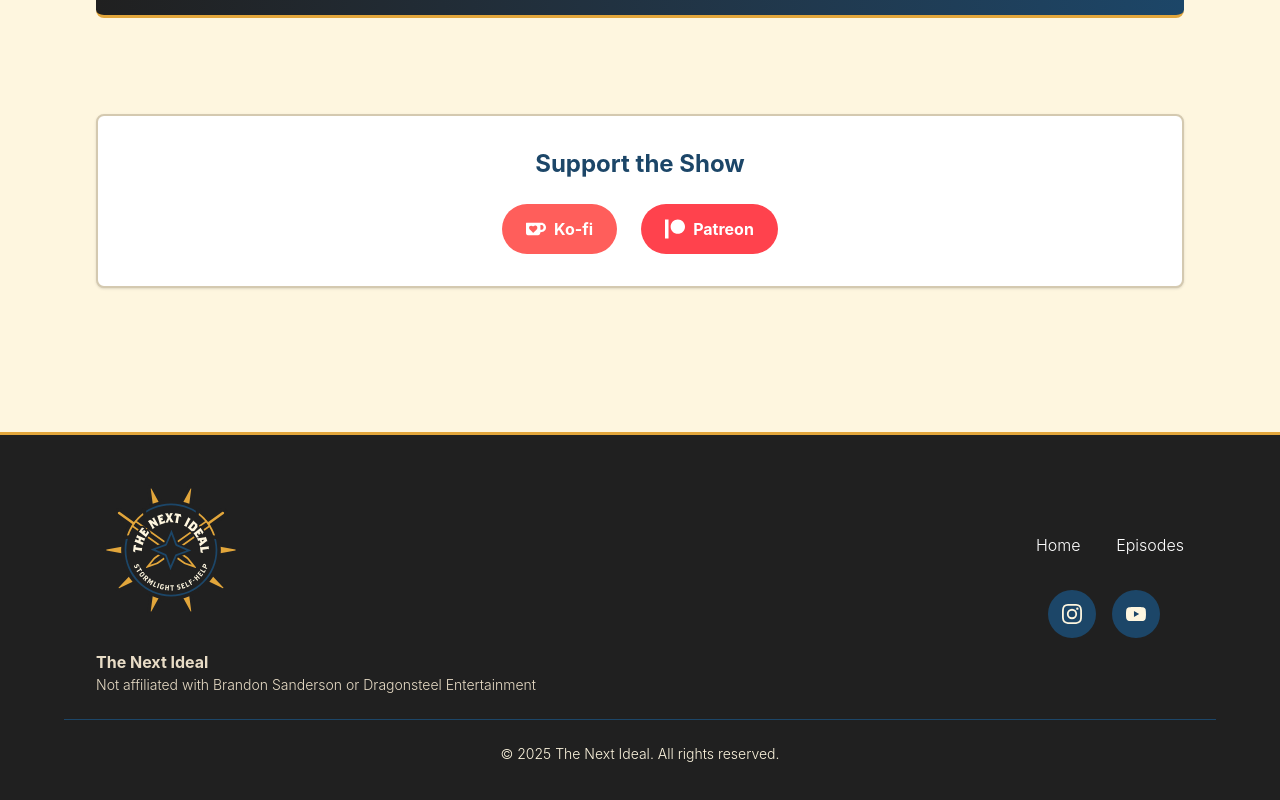
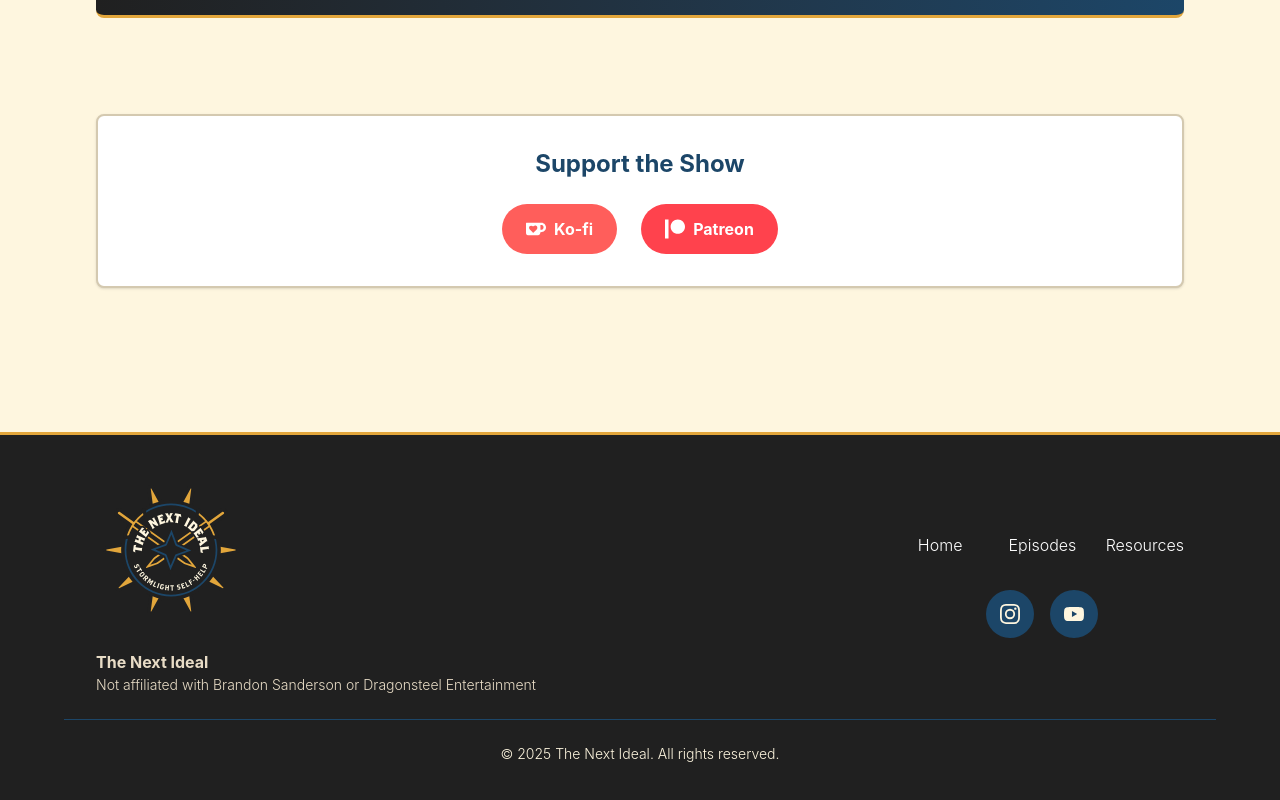
Before and after one commit to RevelryPlay/the-next-ideal, a React (Vite) app: page / in a window 1280 px wide. Shown: the part 1908-2708 px from the top of the page. Built offline with nearby package versions, Linux system fonts and the light colour scheme; a web font is replaced by a local one.

Commit message:
Update footer navigation to include resources link and adjust layout

```diff
--- a/src/components/Footer.jsx
+++ b/src/components/Footer.jsx
@@ -12,9 +12,10 @@ export const Footer = () => {
                     <p className="text-sm">Not affiliated with Brandon Sanderson or Dragonsteel Entertainment</p>
                 </div>
                 <div className="flex flex-col items-center-safe text-center">
-                    <nav aria-label="Footer navigation" className="grid grid-cols-2 gap-2 gap-x-6 justify-items-center items-center-safe text-center">
+                    <nav aria-label="Footer navigation" className="grid grid-cols-3 gap-2 gap-x-6 justify-items-center items-center-safe text-center">
                         <a href="/" className=" mb-2 text-white hover:text-accent-light">Home</a>
                         <a href="/episodes" className=" mb-2 text-white hover:text-accent-light">Episodes</a>
+                        <a href="/resources" className=" mb-2 text-white hover:text-accent-light">Resources</a>
                     </nav>
 
                     <SocialLinks />
```
